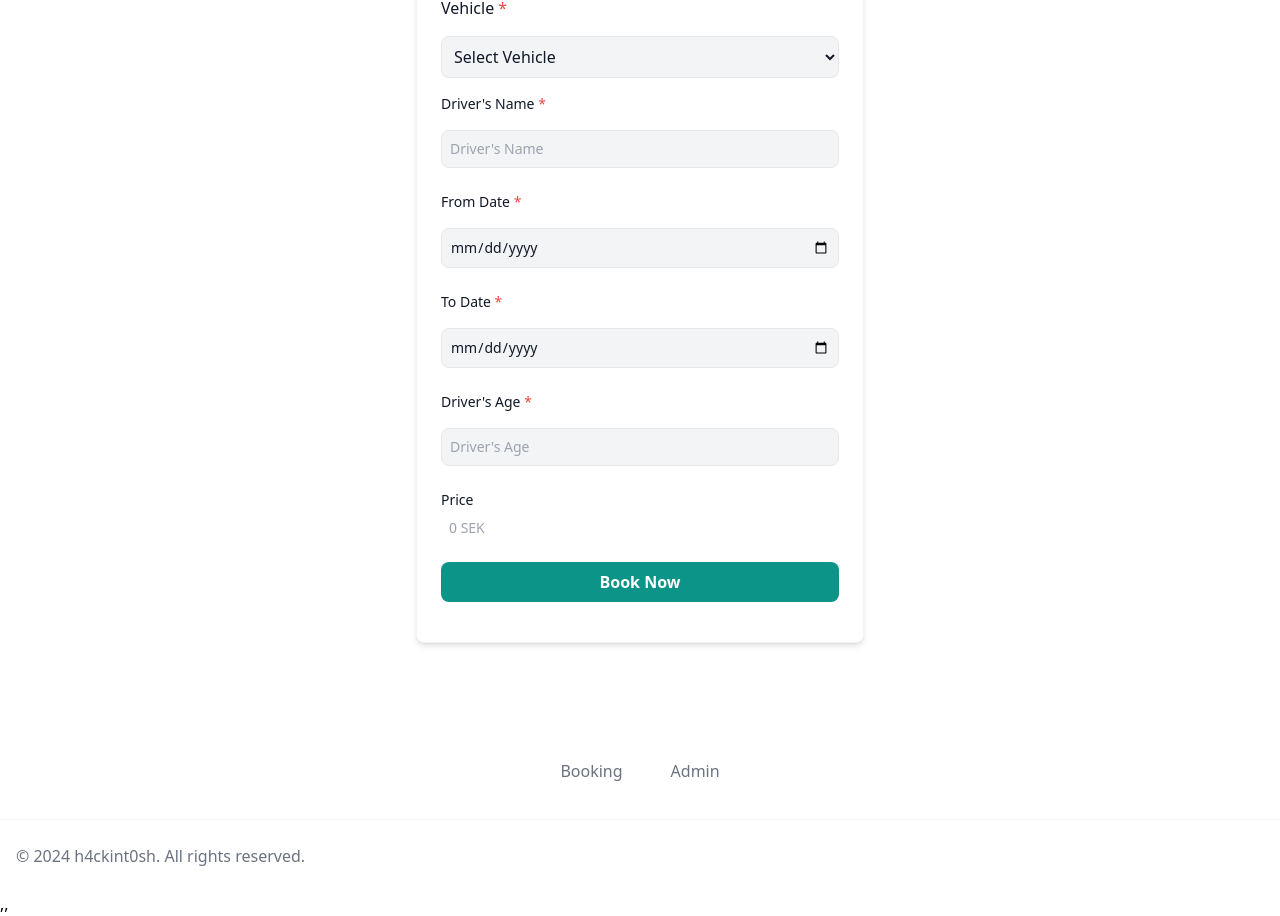
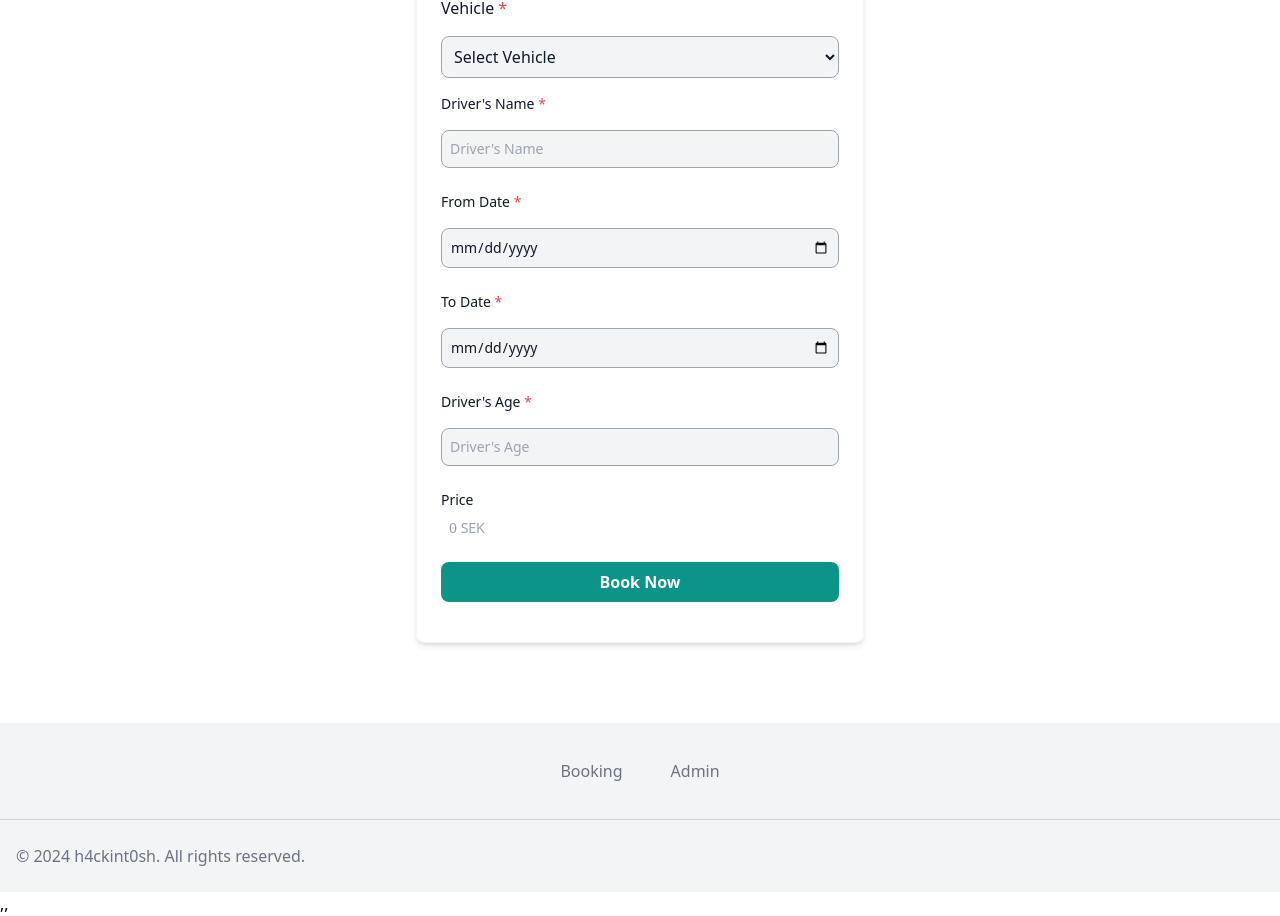
Before and after one commit to H4ckint0sh/carRental, a React (Create React App) app in the folder frontend/: page / in a window 1280 px wide. Shown: the part 234-1150 px from the top of the page. Built offline with nearby package versions, Linux system fonts and the light colour scheme.

Commit message:
minor changes to ui and toast messages

```diff
--- a/frontend/package.json
+++ b/frontend/package.json
@@ -2,6 +2,7 @@
   "name": "frontend",
   "version": "0.1.0",
   "private": true,
+  "proxy": "http://localhost:8080",
   "dependencies": {
     "@testing-library/jest-dom": "^5.17.0",
     "@testing-library/react": "^13.4.0",
--- a/frontend/src/components/BookingForm.tsx
+++ b/frontend/src/components/BookingForm.tsx
@@ -66,7 +66,7 @@ const BookingForm: React.FC<BookingFormProps> = ({ rentalCars }) => {
       });
       setIsLoading(false);
       if (response.status === 200) {
-        showToast("success", "Successfully updated rental car");
+        showToast("success", "Congrats! You have successfully booked a car");
       }
     } catch (error: any) {
       setIsLoading(false);
@@ -74,7 +74,7 @@ const BookingForm: React.FC<BookingFormProps> = ({ rentalCars }) => {
         "error",
         error.response?.status === 409
           ? error.response.data.message
-          : "Some error occurred, please try again",
+          : "Oops! Something went wrong, please try again",
       );
     } finally {
       // Reset form and clear errors regardless of success or failure
@@ -111,7 +111,9 @@ const BookingForm: React.FC<BookingFormProps> = ({ rentalCars }) => {
             })}
             className={clsx(
               `bg-gray-100 text-gray-900 border rounded-lg p-2 focus:bg-gray-200 focus:outline-none focus:ring-1 focus:ring-blue-500`,
-              errors.vehicle ? "border-red-500 mb-2" : "border-gray-200 mb-4",
+              errors.vehicle
+                ? "border-red-500 mb-2"
+                : "border-gray-400 border-1 mb-4",
             )}
           >
             <option value={0}>Select Vehicle</option>
--- a/frontend/src/components/Footer.tsx
+++ b/frontend/src/components/Footer.tsx
@@ -1,8 +1,6 @@
-import React from "react";
-
-const Footer = (props: {}) => {
+const Footer = () => {
   return (
-    <footer className="bg-white">
+    <footer className="bg-gray-100">
       <div className="container px-4 mx-auto">
         <div className="py-6 mx-auto max-w-4xl">
           <div className="flex flex-wrap justify-center -mx-3 lg:-mx-6">
@@ -25,7 +23,7 @@ const Footer = (props: {}) => {
           </div>
         </div>
       </div>
-      <div className="border-b border-gray-100"></div>
+      <div className="border-b border-gray-300"></div>
       <div className="container px-4 mx-auto">
         <p className="py-6 text-md text-gray-500 font-medium">
           © 2024 h4ckint0sh. All rights reserved.
--- a/frontend/src/components/FormInput.tsx
+++ b/frontend/src/components/FormInput.tsx
@@ -47,7 +47,7 @@ const Input: React.FC<InputProps> = ({
         id={id}
         placeholder={placeholder}
         type={type}
-        className={`bg-gray-100 text-gray-900 border rounded-lg p-2 focus:bg-gray-200 focus:outline-none focus:ring-1 focus:ring-blue-500 ${error ? "border-red-500" : "border-gray-200"} ${className}`}
+        className={`bg-gray-100 text-gray-900 border rounded-lg p-2 focus:bg-gray-200 focus:outline-none focus:ring-1 focus:ring-blue-500 ${error ? "border-red-500" : "border-gray-400 border-1"} ${className}`}
         {...register}
         disabled={disabled}
         min={min}
--- a/frontend/src/pages/Admin.tsx
+++ b/frontend/src/pages/Admin.tsx
@@ -6,22 +6,53 @@ import { Booking } from "../types/common";
 
 const Admin = () => {
   const [bookings, setBookings] = useState<Booking[]>([]);
+  const [isLoading, setIsLoading] = useState(false);
   const { showToast } = useToastContext();
 
   useEffect(() => {
     const fetchRentalCars = async () => {
+      setIsLoading(true);
       try {
         const response = await axios.get("http://localhost:8080/api/bookings");
         setBookings(response.data);
         showToast("success", "Successfully fetched bookings");
       } catch (error) {
         showToast("error", "Could not fetch bookings");
+      } finally {
+        setIsLoading(false);
       }
     };
 
     fetchRentalCars();
     // eslint-disable-next-line react-hooks/exhaustive-deps
   }, []);
+
+  if (isLoading) {
+    return (
+      <span className="flex items-center justify-center h-96">
+        <svg
+          className="animate-spin h-8 w-8 text-teal-800"
+          xmlns="http://www.w3.org/2000/svg"
+          fill="none"
+          viewBox="0 0 24 24"
+        >
+          <circle
+            className="opacity-25"
+            cx="12"
+            cy="12"
+            r="10"
+            stroke="currentColor"
+            strokeWidth={4}
+          ></circle>
+          <path
+            className="opacity-75"
+            fill="currentColor"
+            d="M4 12a8 8 0 018-8V0C5.373 0 0 5.373 0 12h4zm2 5.291A7.962 7.962 0 014 12H0c0 3.042 1.135 5.824 3 7.938l3-2.647z"
+          ></path>
+        </svg>
+      </span>
+    );
+  }
 
   return (
     <div>
```
